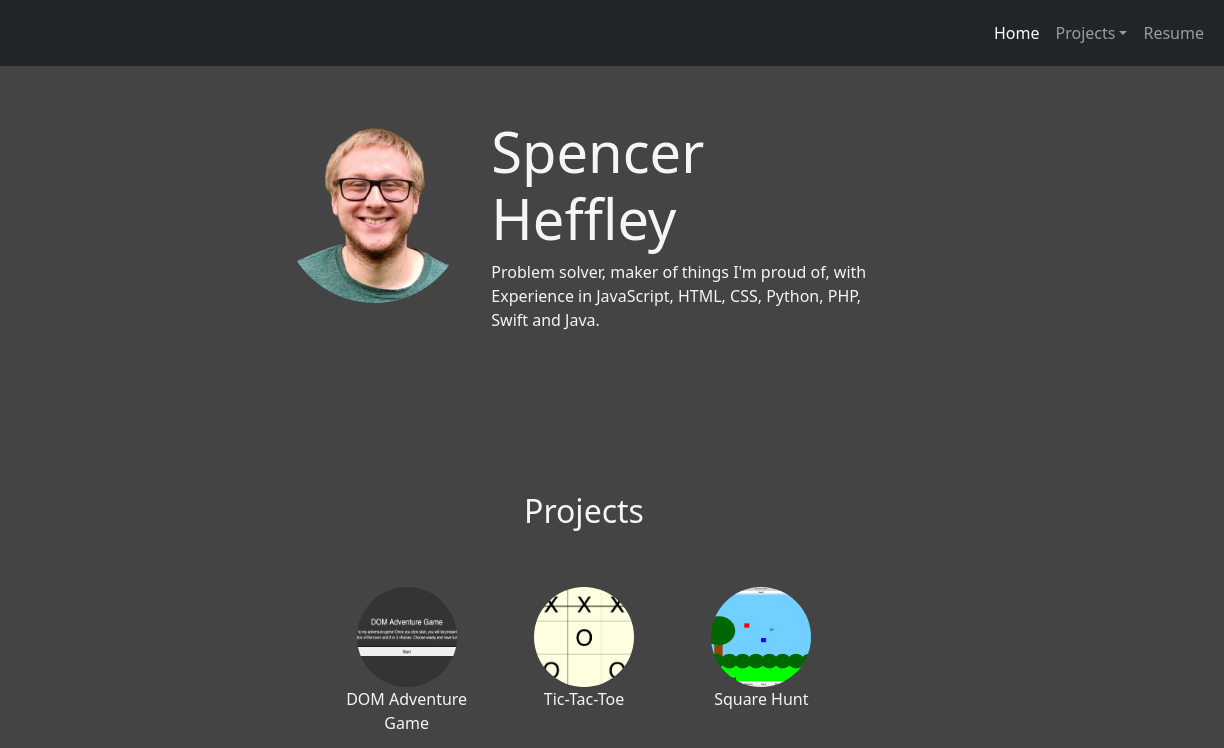
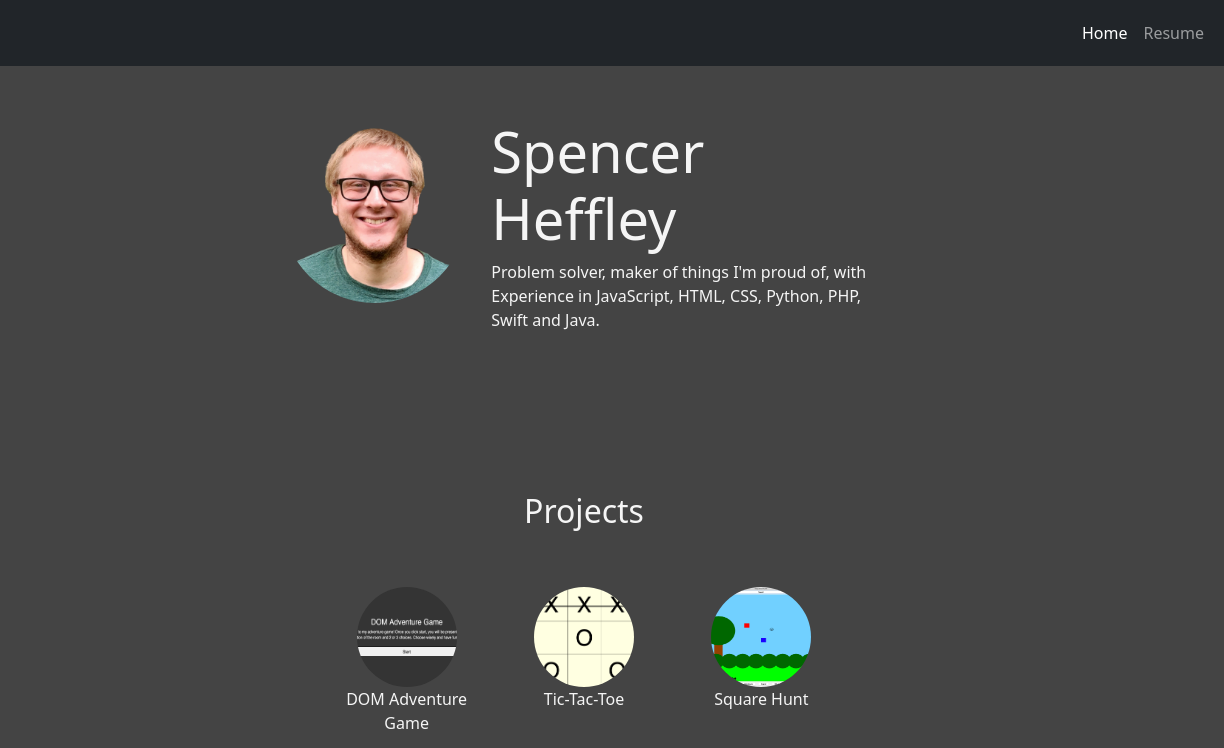
Before and after one commit to sheffley201/portfolio-bootstrap, a website: page index.html in a window 1280 px wide. Shown: the top 748 px of the page, 56-1280 px from the left. Drawn offline with nearby package versions, Linux system fonts and the light colour scheme.

Commit message:
Commented out dropdown menu from navbar. (not deleted, in case I want it for another purpose)

```diff
--- a/index.html
+++ b/index.html
@@ -108,7 +108,7 @@
                     <li class="nav-item">
                         <a class="nav-link active hvr-grow" href="#">Home</a>
                     </li>
-                    <li class="nav-item dropdown">
+                    <!--<li class="nav-item dropdown">
                         <a
                             class="nav-link dropdown-toggle hvr-grow"
                             href="#"
@@ -117,7 +117,7 @@
                             >Projects</a
                         >
 
-                        <!--Dropdown-->
+                        <!--Dropdown--
                         <ul class="dropdown-menu dropdown-menu-end">
                             <li>
                                 <a class="dropdown-item" href="#" data-bs-toggle="offcanvas" data-bs-target="#dag-sidebar">DOM Adventure Game</a>
@@ -129,7 +129,7 @@
                                 <a class="dropdown-item" href="#" data-bs-toggle="offcanvas" data-bs-target="#rgc-sidebar">Retro Games Collection</a>
                             </li>
                         </ul>
-                    </li>
+                    </li>-->
                     <li class="nav-item">
                         <a class="nav-link hvr-grow" href="#">Resume</a>
                     </li>
```
